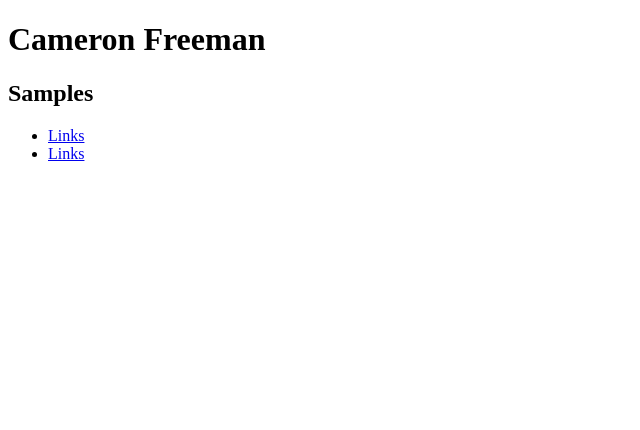
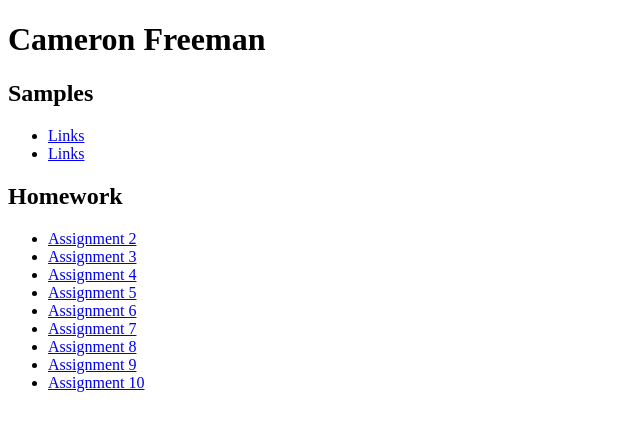
Before and after one commit to cnf8/cnf8.github.io, a plain HTML site: page index.html in a window 1280 px wide. Shown: the whole page, without its empty margins (0-640 px from the left). Drawn offline with Linux system fonts and the light colour scheme.

Commit message:
Added Assingment Files

```diff
--- a/index.html
+++ b/index.html
@@ -15,5 +15,43 @@
         <a href="samples/links/index.html">Links</a>
       </li>
     </ul>
+    <h2>Homework</h2>
+    <ul>
+      <li>
+        <a href="#">Assignment 2</a>
+      </li>
+
+        <li>
+          <a href="#">Assignment 3</a>
+        </li>
+
+          <li>
+            <a href="#">Assignment 4</a>
+          </li>
+
+            <li>
+              <a href="#">Assignment 5</a>
+            </li>
+
+              <li>
+                <a href="#">Assignment 6</a>
+              </li>
+
+                <li>
+                  <a href="#">Assignment 7</a>
+                </li>
+
+                  <li>
+                    <a href="#">Assignment 8</a>
+                  </li>
+
+                    <li>
+                      <a href="#">Assignment 9</a>
+                    </li>
+
+                      <li>
+                        <a href="#">Assignment 10</a>
+                      </li>
+    </ul>
   </body>
 </html>
```
